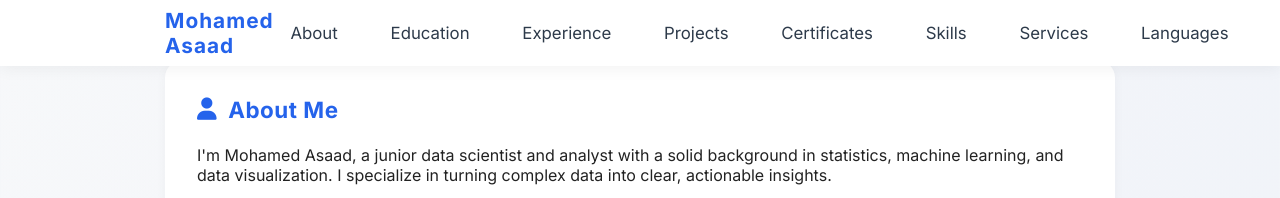
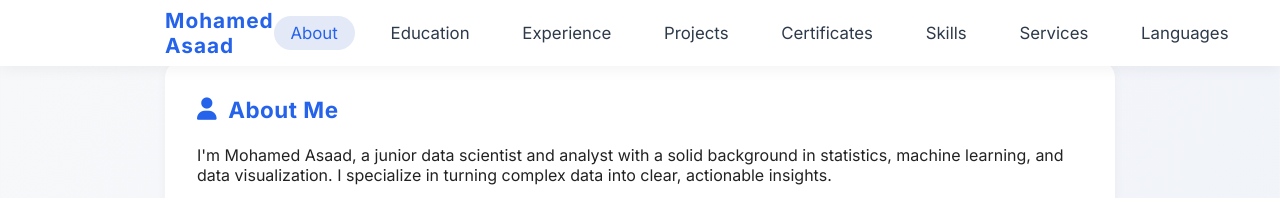
Before and after one commit to MohamedElbadawy1/MohamedElbadawy, a plain HTML site: page index.html in a window 1280 px wide. Both pictures are taken after a click on the link "About". Shown: the part 544-742 px from the top of the page. Drawn offline with Linux system fonts and the light colour scheme.

Commit message:
Add files via upload

```diff
--- a/index.html
+++ b/index.html
@@ -43,7 +43,7 @@
             <p>Proficient in Python, SQL, Power BI, and Excel, I've built projects in sales forecasting, sentiment analysis, and business reporting. I enjoy solving real-world problems through data and continuously expanding my skills to deliver impact.</p>
             <div class="about-contact">
                 <span><i class="fa fa-phone"></i> +201003839078</span>
-                <a href="https://www.linkedin.com/in/your-linkedin" target="_blank" aria-label="LinkedIn"><i class="fab fa-linkedin"></i> LinkedIn</a>
+                <a href="https://www.linkedin.com/in/mohamed-elbadawy-1333aa289/" target="_blank" aria-label="LinkedIn"><i class="fab fa-linkedin"></i> LinkedIn</a>
                 <a href="mailto:mohamed.asaad.elbadawy@gmail.com" aria-label="Email"><i class="fa fa-envelope"></i> Email</a>
             </div>
         </section>
@@ -327,7 +327,7 @@
         <div class="footer-content">
             <p>&copy; 2024 Mohamed Asaad Elbadawy. All rights reserved.</p>
             <div class="footer-social">
-                <a href="https://www.linkedin.com/in/your-linkedin" target="_blank" aria-label="LinkedIn"><i class="fab fa-linkedin"></i></a>
+                <a href="https://www.linkedin.com/in/mohamed-elbadawy-1333aa289/" target="_blank" aria-label="LinkedIn"><i class="fab fa-linkedin"></i></a>
                 <a href="mailto:mohamed.asaad.elbadawy@gmail.com" aria-label="Email"><i class="fa fa-envelope"></i></a>
             </div>
         </div>
--- a/script.js
+++ b/script.js
@@ -23,3 +23,48 @@ function toggleCertDetails(button) {
         button.textContent = 'View Details';
     }
 }
+
+// Scrollspy: highlight active nav link based on section in view
+(function initScrollSpy() {
+    const navLinks = Array.from(document.querySelectorAll('.nav-links a'));
+    const sections = Array.from(document.querySelectorAll('section[id]'));
+
+    const idToLink = new Map(
+        navLinks.map((link) => [link.getAttribute('href').replace('#', ''), link])
+    );
+
+    function setActive(id) {
+        navLinks.forEach((l) => l.classList.remove('active'));
+        const link = idToLink.get(id);
+        if (link) link.classList.add('active');
+    }
+
+    const observer = new IntersectionObserver(
+        (entries) => {
+            entries.forEach((entry) => {
+                if (entry.isIntersecting) {
+                    setActive(entry.target.id);
+                }
+            });
+        },
+        {
+            root: null,
+            rootMargin: '0px 0px -40% 0px', // trigger a bit before center
+            threshold: 0.4,
+        }
+    );
+
+    sections.forEach((sec) => observer.observe(sec));
+
+    // Also set active on click immediately
+    navLinks.forEach((link) => {
+        link.addEventListener('click', () => {
+            navLinks.forEach((l) => l.classList.remove('active'));
+            link.classList.add('active');
+        });
+    });
+
+    // Initial state on load (in case a hash is present)
+    const initial = window.location.hash.replace('#', '') || (sections[0] && sections[0].id);
+    if (initial) setActive(initial);
+})();
```
